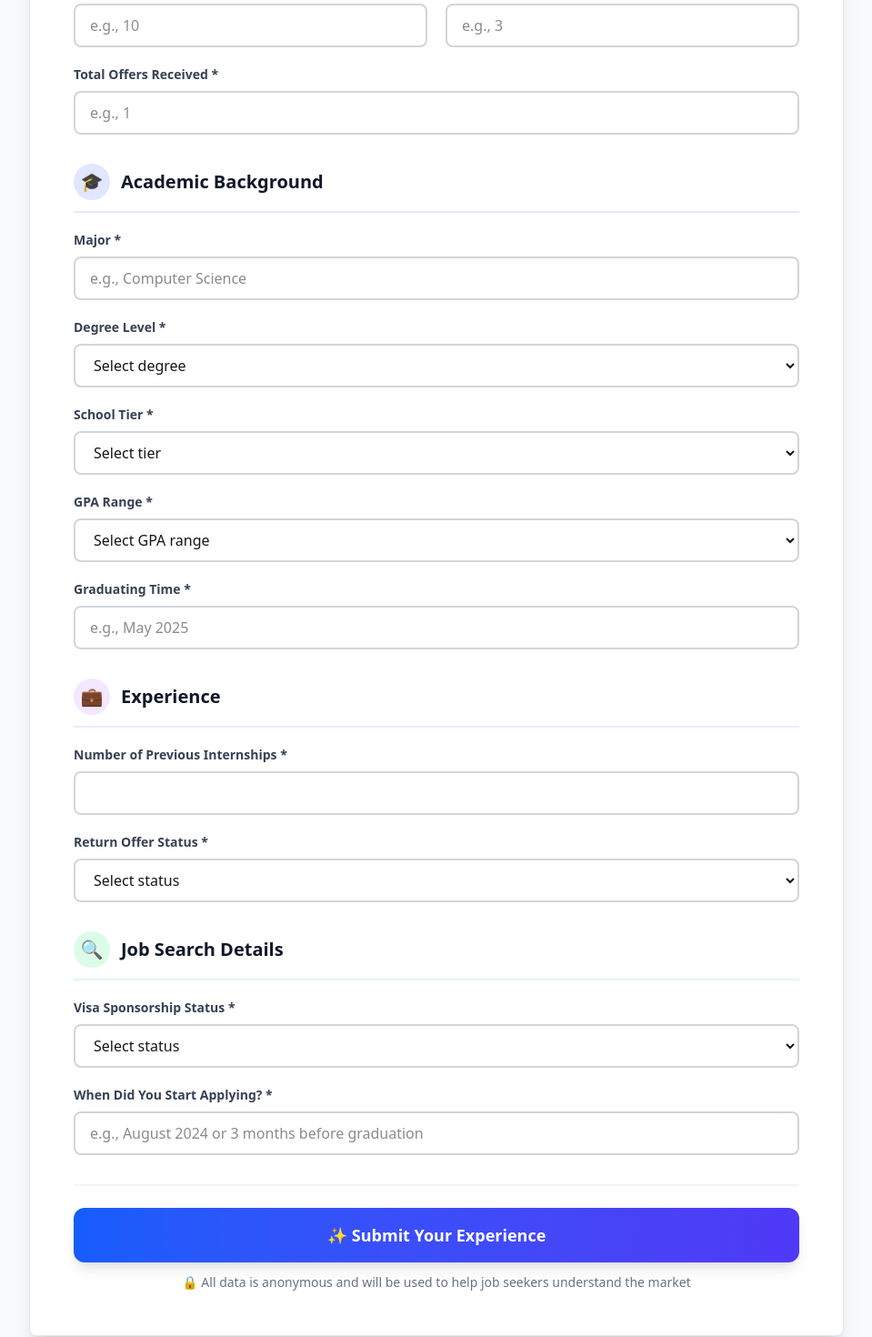
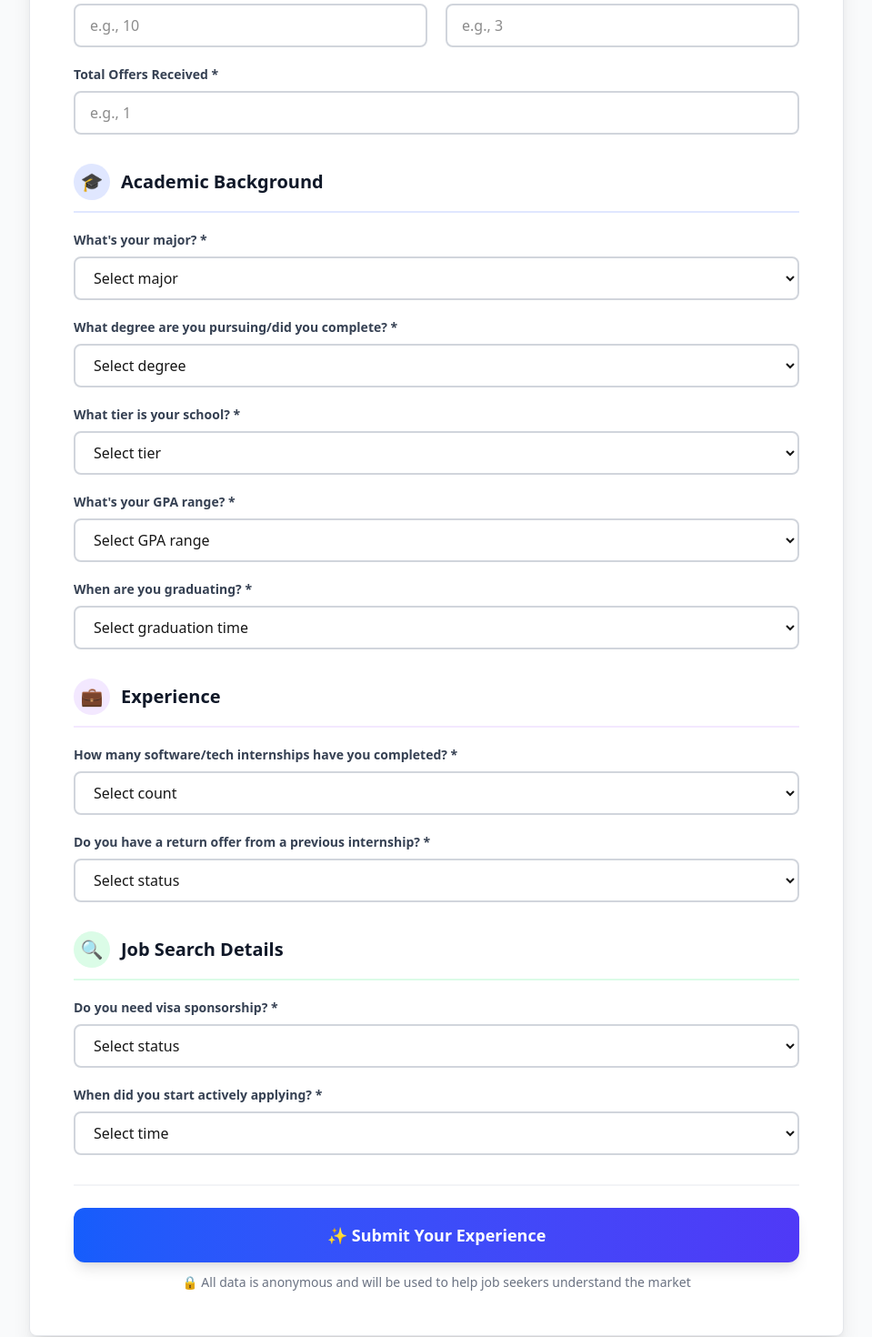
Before and after one commit to testme76/Job_Search_Reality, a Next.js app: page /survey in a window 1280 px wide. Shown: the part 531-2001 px from the top of the page at 91% size, without its empty margins (160-1119 px from the left). Built offline with nearby package versions, Linux system fonts and the light colour scheme.

Commit message:
Update survey form with comprehensive dropdown options and fix database schema

```diff
--- a/components/survey/SurveyForm.tsx
+++ b/components/survey/SurveyForm.tsx
@@ -77,7 +77,9 @@ export function SurveyForm() {
       });
 
       if (!response.ok) {
-        throw new Error('Failed to submit survey');
+        const errorData = await response.json().catch(() => ({}));
+        const errorMsg = errorData.error || errorData.details || 'Failed to submit survey';
+        throw new Error(errorMsg);
       }
 
       setSubmitStatus('success');
@@ -232,23 +234,29 @@ export function SurveyForm() {
 
           <div>
             <label htmlFor="major" className="block text-sm font-semibold mb-2 text-gray-700 dark:text-gray-300">
-              Major *
+              What's your major? *
             </label>
-            <input
-              type="text"
+            <select
               id="major"
               name="major"
               value={formData.major}
               onChange={handleChange}
               required
-              placeholder="e.g., Computer Science"
               className="w-full px-4 py-2.5 border-2 border-gray-300 dark:border-gray-600 rounded-lg focus:outline-none focus:ring-2 focus:ring-blue-500 focus:border-blue-500 dark:bg-gray-800 transition-all duration-200"
-            />
+            >
+              <option value="">Select major</option>
+              <option value="Computer Science">Computer Science</option>
+              <option value="Software Engineering">Software Engineering</option>
+              <option value="Computer Engineering">Computer Engineering</option>
+              <option value="Data Science / Analytics">Data Science / Analytics</option>
+              <option value="Other Engineering (EE, ME, etc.)">Other Engineering (EE, ME, etc.)</option>
+              <option value="Math / Statistics">Math / Statistics</option>
+            </select>
           </div>
 
           <div>
             <label htmlFor="degree" className="block text-sm font-semibold mb-2 text-gray-700 dark:text-gray-300">
-              Degree Level *
+              What degree are you pursuing/did you complete? *
             </label>
             <select
               id="degree"
@@ -259,15 +267,18 @@ export function SurveyForm() {
               className="w-full px-4 py-2.5 border-2 border-gray-300 dark:border-gray-600 rounded-lg focus:outline-none focus:ring-2 focus:ring-blue-500 focus:border-blue-500 dark:bg-gray-800 transition-all duration-200"
             >
               <option value="">Select degree</option>
-              <option value="Bachelor's">Bachelor's</option>
-              <option value="Master's">Master's</option>
-              <option value="PhD">PhD</option>
+              <option value="Bachelor's degree">Bachelor's degree</option>
+              <option value="Master's degree (came straight from undergrad)">Master's degree (came straight from undergrad)</option>
+              <option value="Master's degree (worked full-time before grad school)">Master's degree (worked full-time before grad school)</option>
+              <option value="PhD / Currently pursuing PhD">PhD / Currently pursuing PhD</option>
+              <option value="Bootcamp graduate">Bootcamp graduate</option>
+              <option value="Self-taught / No degree">Self-taught / No degree</option>
             </select>
           </div>
 
           <div>
             <label htmlFor="school_tier" className="block text-sm font-semibold mb-2 text-gray-700 dark:text-gray-300">
-              School Tier *
+              What tier is your school? *
             </label>
             <select
               id="school_tier"
@@ -278,15 +289,18 @@ export function SurveyForm() {
               className="w-full px-4 py-2.5 border-2 border-gray-300 dark:border-gray-600 rounded-lg focus:outline-none focus:ring-2 focus:ring-blue-500 focus:border-blue-500 dark:bg-gray-800 transition-all duration-200"
             >
               <option value="">Select tier</option>
-              <option value="Target (Top 50)">Target (Top 50)</option>
-              <option value="Reach (Top 20)">Reach (Top 20)</option>
-              <option value="Safety (Below Top 50)">Safety (Below Top 50)</option>
+              <option value="Top 10 CS (MIT, Stanford, CMU, Berkeley, etc.)">Top 10 CS (MIT, Stanford, CMU, Berkeley, etc.)</option>
+              <option value="Top 25 CS (UIUC, Georgia Tech, UT Austin, Cornell, etc.)">Top 25 CS (UIUC, Georgia Tech, UT Austin, Cornell, etc.)</option>
+              <option value="Top 50 CS / Strong state flagship">Top 50 CS / Strong state flagship</option>
+              <option value="Regional state university / mid-tier private">Regional state university / mid-tier private</option>
+              <option value="International university (non-US)">International university (non-US)</option>
+              <option value="Attended bootcamp / self-taught / non-traditional">Attended bootcamp / self-taught / non-traditional</option>
             </select>
           </div>
 
           <div>
             <label htmlFor="gpa_range" className="block text-sm font-semibold mb-2 text-gray-700 dark:text-gray-300">
-              GPA Range *
+              What's your GPA range? *
             </label>
             <select
               id="gpa_range"
@@ -297,27 +311,34 @@ export function SurveyForm() {
               className="w-full px-4 py-2.5 border-2 border-gray-300 dark:border-gray-600 rounded-lg focus:outline-none focus:ring-2 focus:ring-blue-500 focus:border-blue-500 dark:bg-gray-800 transition-all duration-200"
             >
               <option value="">Select GPA range</option>
-              <option value="3.7-4.0">3.7-4.0</option>
-              <option value="3.5-3.7">3.5-3.7</option>
-              <option value="3.0-3.5">3.0-3.5</option>
+              <option value="3.85 - 4.0">3.85 - 4.0</option>
+              <option value="3.7-3.84">3.7 - 3.84</option>
+              <option value="3.3 - 3.69">3.3 - 3.69</option>
+              <option value="3.0 - 3.29">3.0 - 3.29</option>
               <option value="Below 3.0">Below 3.0</option>
             </select>
           </div>
 
           <div>
             <label htmlFor="graduating_time" className="block text-sm font-semibold mb-2 text-gray-700 dark:text-gray-300">
-              Graduating Time *
+              When are you graduating? *
             </label>
-            <input
-              type="text"
+            <select
               id="graduating_time"
               name="graduating_time"
               value={formData.graduating_time}
               onChange={handleChange}
               required
-              placeholder="e.g., May 2025"
               className="w-full px-4 py-2.5 border-2 border-gray-300 dark:border-gray-600 rounded-lg focus:outline-none focus:ring-2 focus:ring-blue-500 focus:border-blue-500 dark:bg-gray-800 transition-all duration-200"
-            />
+            >
+              <option value="">Select graduation time</option>
+              <option value="Already graduated (2024 or earlier)">Already graduated (2024 or earlier)</option>
+              <option value="Spring 2025 (May 2025)">Spring 2025 (May 2025)</option>
+              <option value="Fall 2025 (Dec 2025)">Fall 2025 (Dec 2025)</option>
+              <option value="Spring 2026 (May 2026)">Spring 2026 (May 2026)</option>
+              <option value="Fall 2026 (Dec 2026)">Fall 2026 (Dec 2026)</option>
+              <option value="2027 or later">2027 or later</option>
+            </select>
           </div>
         </div>
 
@@ -332,23 +353,27 @@ export function SurveyForm() {
 
           <div>
             <label htmlFor="internship_count" className="block text-sm font-semibold mb-2 text-gray-700 dark:text-gray-300">
-              Number of Previous Internships *
+              How many software/tech internships have you completed? *
             </label>
-            <input
-              type="number"
+            <select
               id="internship_count"
               name="internship_count"
               value={formData.internship_count}
               onChange={handleChange}
               required
-              min="0"
               className="w-full px-4 py-2.5 border-2 border-gray-300 dark:border-gray-600 rounded-lg focus:outline-none focus:ring-2 focus:ring-blue-500 focus:border-blue-500 dark:bg-gray-800 transition-all duration-200"
-            />
+            >
+              <option value="">Select count</option>
+              <option value="0">0 internships</option>
+              <option value="1">1 internship</option>
+              <option value="2">2 internships</option>
+              <option value="3">3+ internships</option>
+            </select>
           </div>
 
           <div>
             <label htmlFor="has_return_offer" className="block text-sm font-semibold mb-2 text-gray-700 dark:text-gray-300">
-              Return Offer Status *
+              Do you have a return offer from a previous internship? *
             </label>
             <select
               id="has_return_offer"
@@ -359,9 +384,9 @@ export function SurveyForm() {
               className="w-full px-4 py-2.5 border-2 border-gray-300 dark:border-gray-600 rounded-lg focus:outline-none focus:ring-2 focus:ring-blue-500 focus:border-blue-500 dark:bg-gray-800 transition-all duration-200"
             >
               <option value="">Select status</option>
-              <option value="Yes, but I'm still searching...">Yes, but I'm still searching...</option>
+              <option value="Yes, but I'm still searching for other opportunities">Yes, but I'm still searching for other opportunities</option>
+              <option value="Yes, but it was rescinded or withdrawn">Yes, but it was rescinded or withdrawn</option>
               <option value="No, I don't have a return offer">No, I don't have a return offer</option>
-              <option value="Yes, I accepted my return offer">Yes, I accepted my return offer</option>
             </select>
           </div>
         </div>
@@ -377,7 +402,7 @@ export function SurveyForm() {
 
           <div>
             <label htmlFor="needs_sponsorship" className="block text-sm font-semibold mb-2 text-gray-700 dark:text-gray-300">
-              Visa Sponsorship Status *
+              Do you need visa sponsorship? *
             </label>
             <select
               id="needs_sponsorship"
@@ -396,18 +421,24 @@ export function SurveyForm() {
 
           <div>
             <label htmlFor="when_started_applying" className="block text-sm font-semibold mb-2 text-gray-700 dark:text-gray-300">
-              When Did You Start Applying? *
+              When did you start actively applying? *
             </label>
-            <input
-              type="text"
+            <select
               id="when_started_applying"
               name="when_started_applying"
               value={formData.when_started_applying}
               onChange={handleChange}
               required
-              placeholder="e.g., August 2024 or 3 months before graduation"
               className="w-full px-4 py-2.5 border-2 border-gray-300 dark:border-gray-600 rounded-lg focus:outline-none focus:ring-2 focus:ring-blue-500 focus:border-blue-500 dark:bg-gray-800 transition-all duration-200"
-            />
+            >
+              <option value="">Select time</option>
+              <option value="Before August 2024">Before August 2024</option>
+              <option value="August - December 2024">August - December 2024</option>
+              <option value="January 2025 - May 2025">January 2025 - May 2025</option>
+              <option value="May 2025 - August 2025">May 2025 - August 2025</option>
+              <option value="August 2025 or Later">August 2025 or Later</option>
+              <option value="Haven't started yet">Haven't started yet</option>
+            </select>
           </div>
         </div>
 
--- a/lib/db/postgres.ts
+++ b/lib/db/postgres.ts
@@ -27,10 +27,10 @@ export async function initializeDatabase() {
 
         -- Experience
         internship_count INTEGER NOT NULL,
-        has_return_offer BOOLEAN NOT NULL,
+        has_return_offer VARCHAR(100) NOT NULL,
 
         -- Job search details
-        needs_sponsorship BOOLEAN NOT NULL,
+        needs_sponsorship VARCHAR(100) NOT NULL,
         when_started_applying VARCHAR(50) NOT NULL,
 
         -- Metadata
```
Also changed, not shown: scripts/migrate-columns.ts (added, +44 -0 lines).
